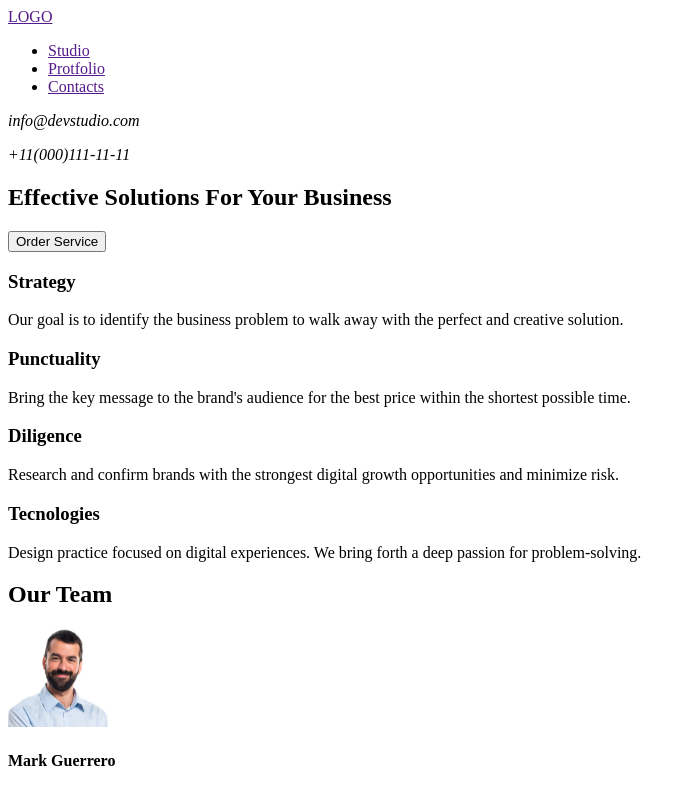
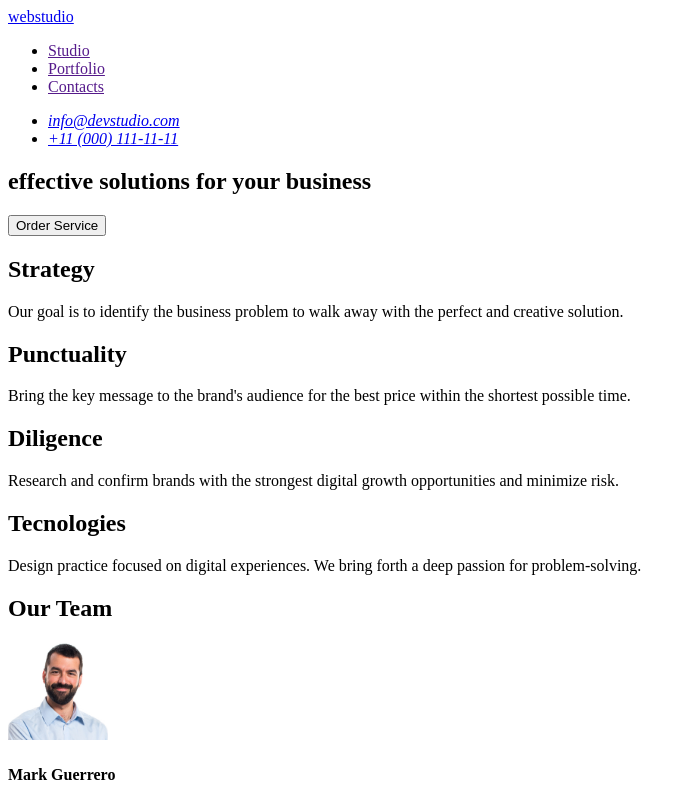
Before and after one commit to Muhammetaly004/goit-markup-hw-01, a plain HTML site: page index.html in a window 1280 px wide. Shown: the top 788 px of the page, without its empty margins (0-696 px from the left). Drawn offline with Linux system fonts and the light colour scheme.

Commit message:
hataları düzenledim

```diff
--- a/index.html
+++ b/index.html
@@ -8,17 +8,20 @@
   <body>
     <!--Header alanım-->
     <header>
-      <a href="">LOGO</a>
+      <nav><a href="./index.html">webstudio</a></nav>
       <nav>
         <ul>
           <li><a href="">Studio</a></li>
-          <li><a href="">Protfolio</a></li>
+          <li><a href="">Portfolio</a></li>
           <li><a href="">Contacts</a></li>
         </ul>
       </nav>
+
       <address>
-        <p>info@devstudio.com</p>
-        <p>+11(000)111-11-11</p>
+        <ul>
+          <li><a href="mailto:info@devstudio.com">info@devstudio.com</a></li>
+          <li><a href="tel:+110001111111">+11 (000) 111-11-11</a></li>
+        </ul>
       </address>
     </header>
     <!--Header alanı bitti-->
@@ -27,29 +30,29 @@
     <main>
       <!--section1-->
       <section>
-        <h1>Effective Solutions For Your Business</h1>
+        <h1>effective solutions for your business</h1>
         <button type="button">Order Service</button>
       </section>
       <!--section1 bitti-->
 
       <!--section2-->
       <section>
-        <h3>Strategy</h3>
+        <h2>Strategy</h2>
         <p>
           Our goal is to identify the business problem to walk away with the
           perfect and creative solution.
         </p>
-        <h3>Punctuality</h3>
+        <h2>Punctuality</h2>
         <p>
           Bring the key message to the brand's audience for the best price
           within the shortest possible time.
         </p>
-        <h3>Diligence</h3>
+        <h2>Diligence</h2>
         <p>
           Research and confirm brands with the strongest digital growth
           opportunities and minimize risk.
         </p>
-        <h3>Tecnologies</h3>
+        <h2>Tecnologies</h2>
         <p>
           Design practice focused on digital experiences. We bring forth a deep
           passion for problem-solving.
```
